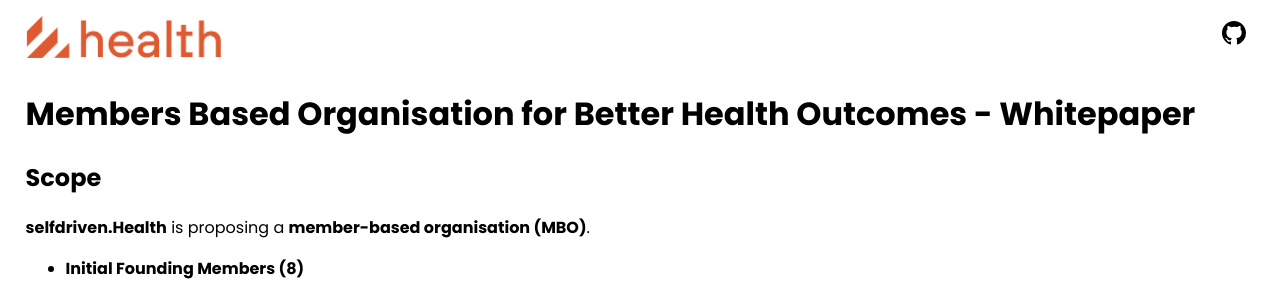
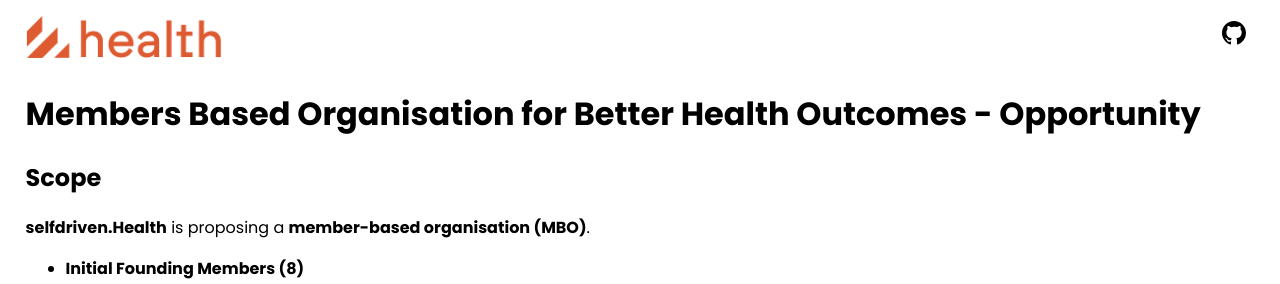
Before and after one commit to selfdriven-foundation/selfdriven-health, a Jekyll site: the page built from docs/pages/organisation-opportunity.md, in a window 1280 px wide and 900 px high. Shown: the top 284 px of the window. Built offline with Jekyll 4.4.1, drawn with Linux system fonts in a browser that asks for light colours.

Commit message:
opportunity

```diff
--- a/docs/pages/organisation-whitepaper.md
+++ b/docs/pages/organisation-opportunity.md
@@ -1,10 +1,10 @@
 ---
 layout: default
 title: Organisation Whitepaper - selfdriven Health
-permalink: /organisation/whitepaper/
+permalink: /organisation/opportunity/
 ---
 
-# Members Based Organisation for Better Health Outcomes - Whitepaper
+# Members Based Organisation for Better Health Outcomes - Opportunity
 
 ## Scope
 
```
Also changed, not shown: docs/index.md (+1 -1 lines).
